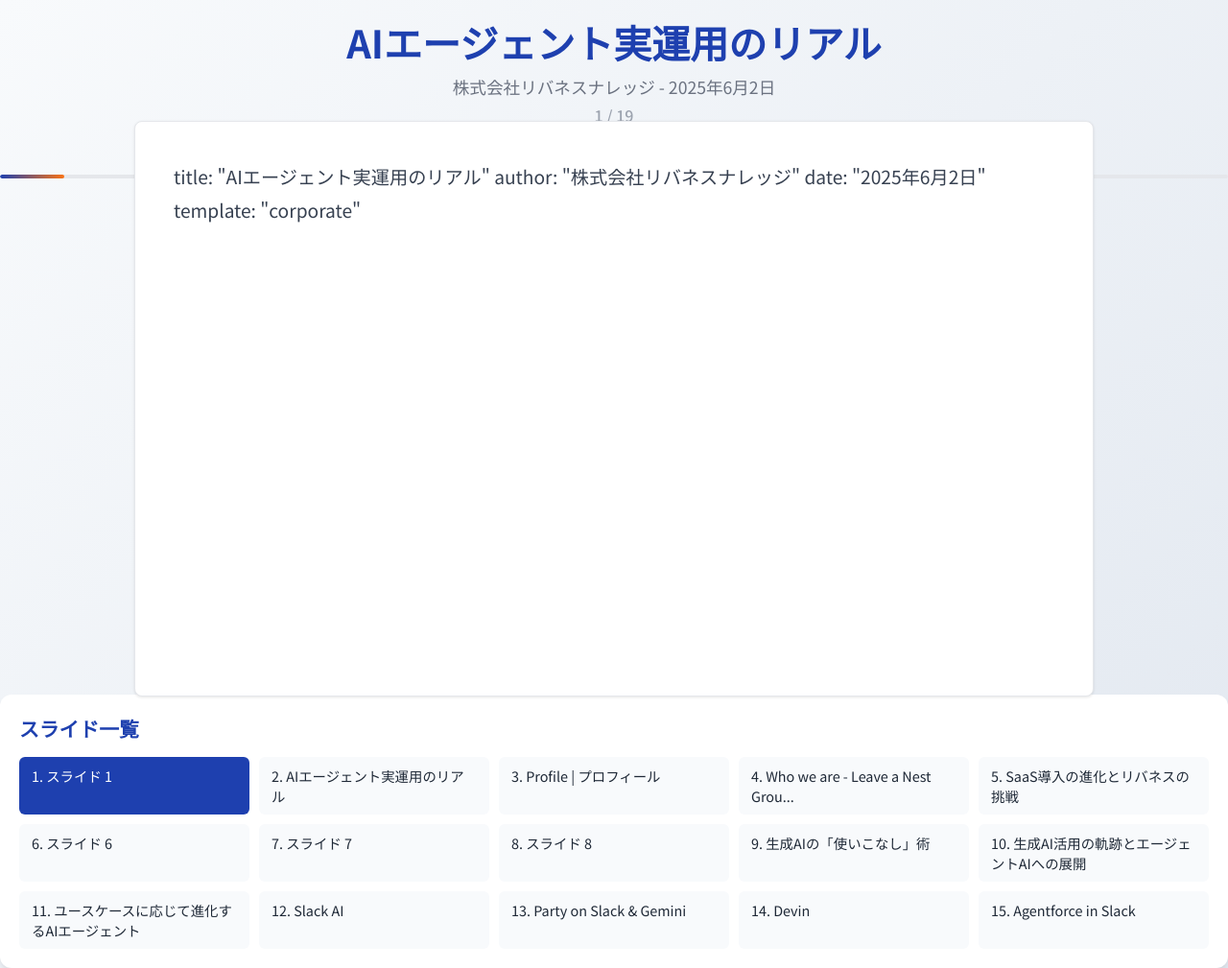
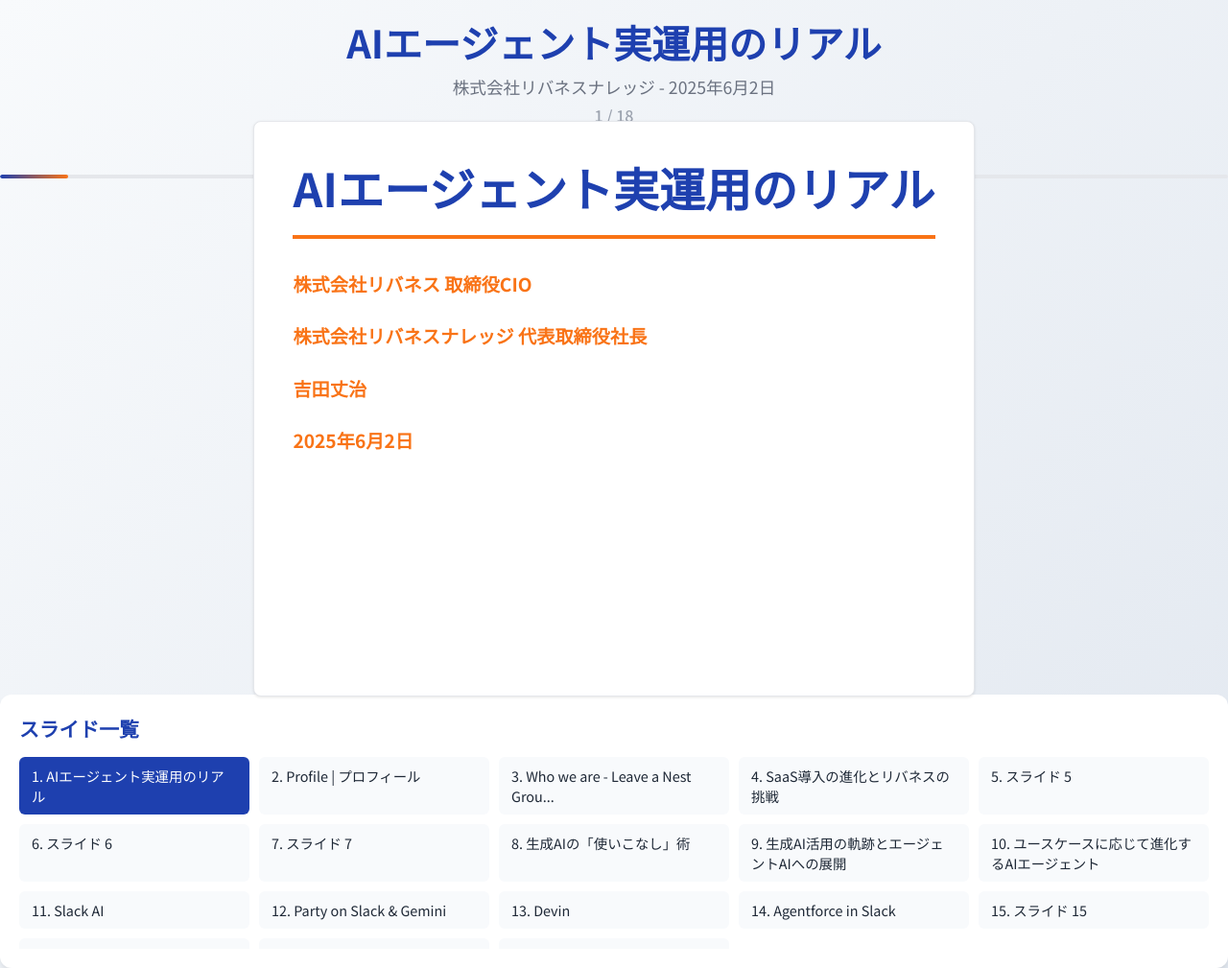
Before and after one commit to geeorgey/docs, a website: page docs/presentations/ai-agent-real.html in a window 1280 px wide. Shown: the whole page at 96% size. Drawn offline with nearby package versions, Linux system fonts and the light colour scheme.

Commit message:
マークダウン解析エラーを修正
修正内容:
- YAMLフロントマター除去処理を追加
- マークダウンファイルの先頭にある---で囲まれたメタデータを正しく除去
- スライド内容が正しく表示されるよう解析処理を改善

結果:
- スライド1: タイトルスライドが正常表示
- スライド2: プロフィールスライドが正常表示
- スライド4: 表を含むスライドが正常表示
- YAMLメタデータがスライド内容として表示される問題を解決

```diff
--- a/docs/presentations/ai-agent-real.html
+++ b/docs/presentations/ai-agent-real.html
@@ -584,8 +584,17 @@
                 const response = await fetch('../slide-framework/ai-agent-slides.md');
                 const markdown = await response.text();
 
+                // YAMLフロントマターを除去
+                let content = markdown;
+                if (content.startsWith('---')) {
+                    const parts = content.split('---');
+                    if (parts.length >= 3) {
+                        content = parts.slice(2).join('---');
+                    }
+                }
+
                 // マークダウンをスライドに分割
-                const slideTexts = markdown.split('---').filter(slide => slide.trim());
+                const slideTexts = content.split('---').filter(slide => slide.trim());
 
                 slides = slideTexts.map((slideText, index) => {
                     const html = marked.parse(slideText.trim());
```
